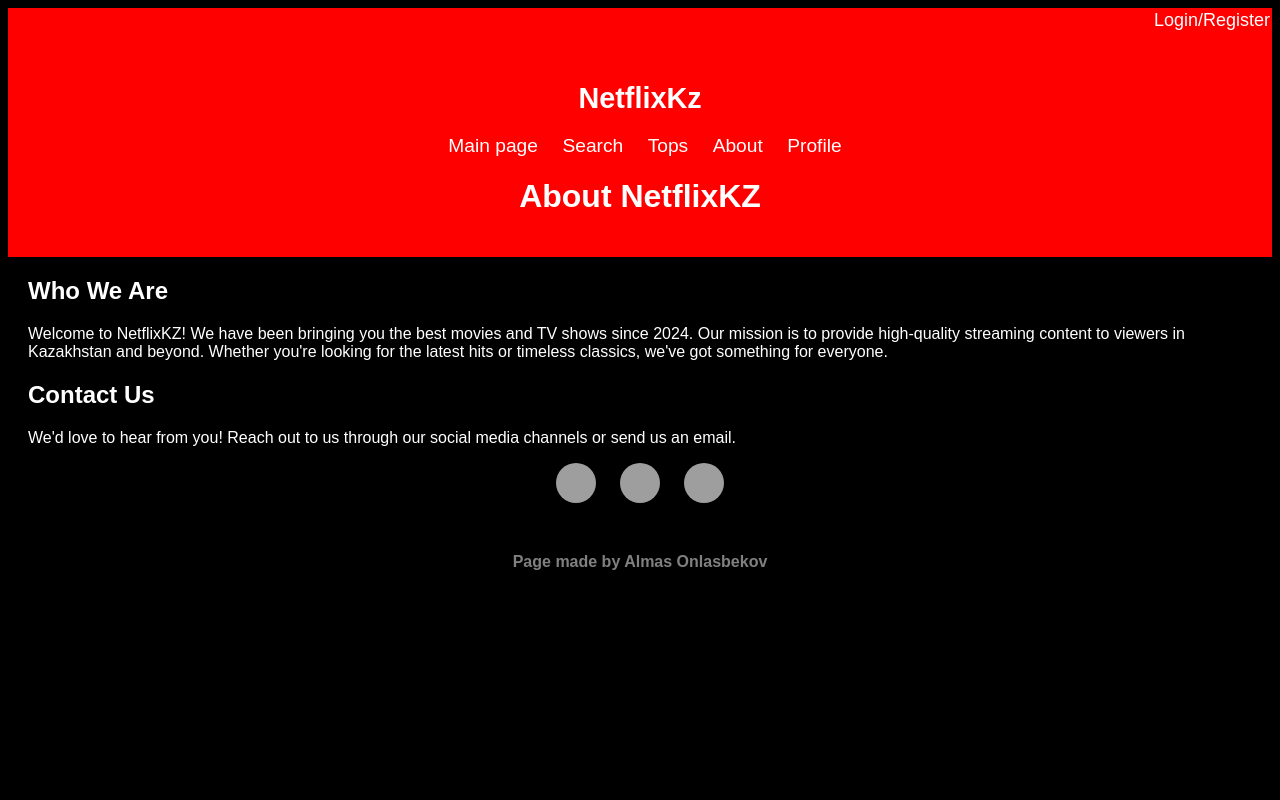
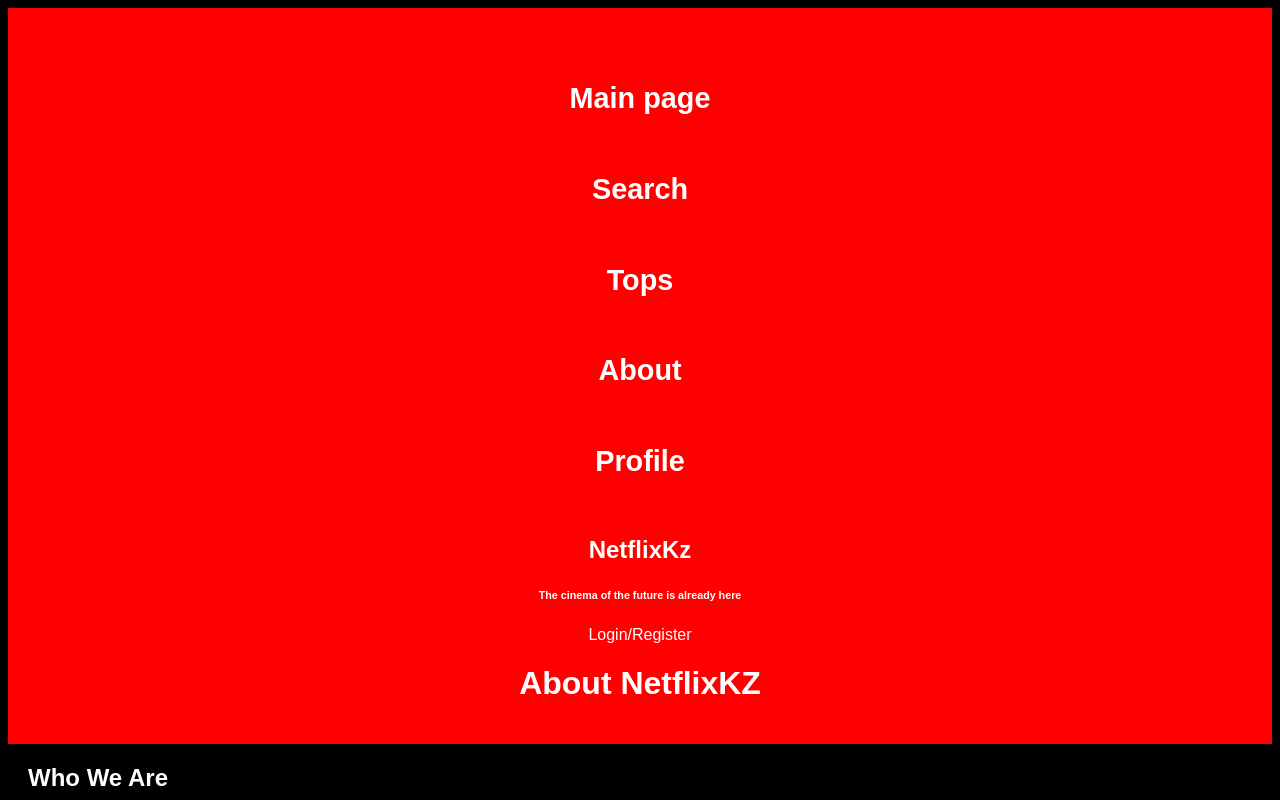
Before and after one commit to Hasdanit/NetflixKZProject, a plain HTML site: page about.html in a window 1280 px wide. Shown: the top 800 px of the page. Drawn offline with Linux system fonts and the light colour scheme; grey boxes are pictures that could not be loaded.

Commit message:
Add files via upload

```diff
--- a/about.html
+++ b/about.html
@@ -10,15 +10,20 @@
     <header>
         <nav>
             <ul>
-                <li><h1><a href="">NetflixKz</a></h1></li>
-                <li><a href="index.html">Main page</a></li>
-                <li><a href="search.html">Search</a></li>
-                <li><a href="tops.html">Tops</a></li>
-                <li><a href="about.html">About</a></li>
-                <li><a href="profile.html">Profile</a></li>
+                <li><h2><a href="index.html">Main page</a></h2></li>
+                <li><h2><a href="search.html">Search</a></h2></li>
+                <li><h2><a href="tops.html">Tops</a></h2></li>
+                <li><h2><a href="about.html">About</a></h2></li>
+                <li><h2><a href="profile.html">Profile</a></h2></li>
             </ul>
-            <div style="position: fixed; right: 10px; top: 10px; font-size: large;"><a href="signup.html">Login/Register</a></div>
+            <div class="slogan">
+                <h1><a href="index.html">NetflixKz</a></h1>
+                <h6>The cinema of the future is already here</h6>
+            </div>
+
+            <div class="signup"><a href="signup.html">Login/Register</a></div>
         </nav>
+
         <h1>About NetflixKZ</h1>
     </header>
 
@@ -38,7 +43,7 @@
                 <img src="https://upload.wikimedia.org/wikipedia/commons/a/a5/Instagram_icon.png" width="150" alt="Instagram">
             </a>
             <a href="https://facebook.com/netflix" target="_blank">
-                <img src="https://upload.wikimedia.org/wikipedia/commons/5/51/Facebook_f_logo_%282019%29.svg" width="150"alt="Facebook">
+                <img src="https://encrypted-tbn0.gstatic.com/images?q=tbn:ANd9GcS-EMeer5FvMRMm2bUIJFmV1EpfjE-ebTiZPg&s" width="150"alt="Facebook">
             </a>
         </div>
     </section>
```
